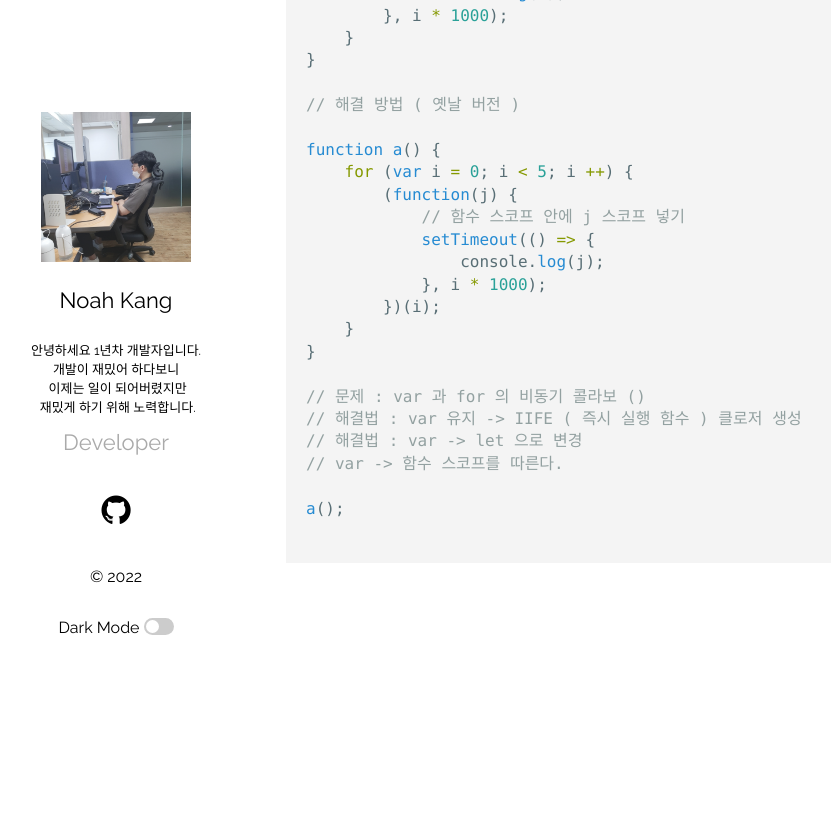
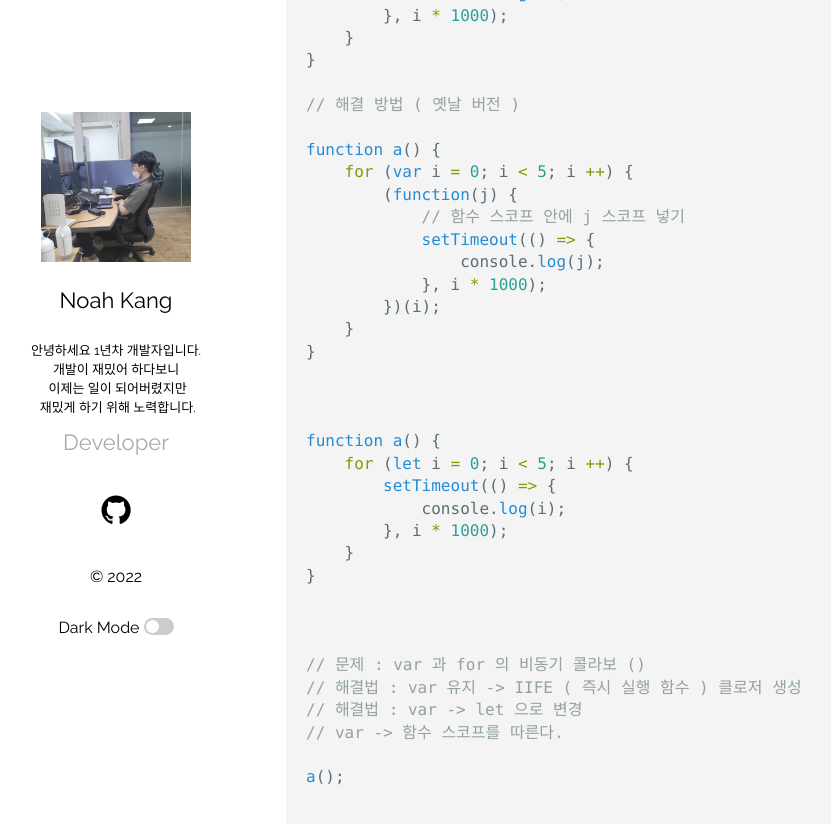
Before and after one commit to Knoa0405/Knoa0405.github.io, a Jekyll site: the page built from _posts/2022-03-22-JSEngine.markdown, in a window 1280 px wide and 900 px high, scrolled down 1344 px. Shown: the top 824 px of the window, without its empty margins (69-900 px from the left). Built offline with Jekyll 4.4.1, drawn with Linux system fonts in a browser that asks for light colours.

Commit message:
update post in js engine

````diff
--- a/_posts/2022-03-22-JSEngine.markdown
+++ b/_posts/2022-03-22-JSEngine.markdown
@@ -68,6 +68,18 @@ function a() {
     }
 }
 
+
+
+function a() {
+    for (let i = 0; i < 5; i ++) {
+        setTimeout(() => {
+            console.log(i);
+        }, i * 1000);
+    }
+}
+
+
+
 // 문제 : var 과 for 의 비동기 콜라보 ()
 // 해결법 : var 유지 -> IIFE ( 즉시 실행 함수 ) 클로저 생성
 // 해결법 : var -> let 으로 변경
@@ -75,4 +87,5 @@ function a() {
 
 a();
 
+
 ```
````
